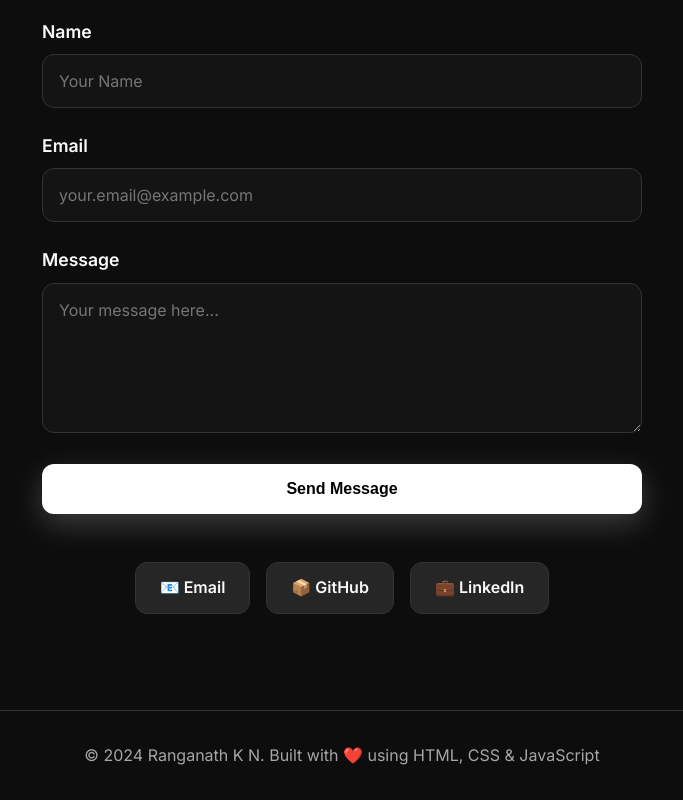
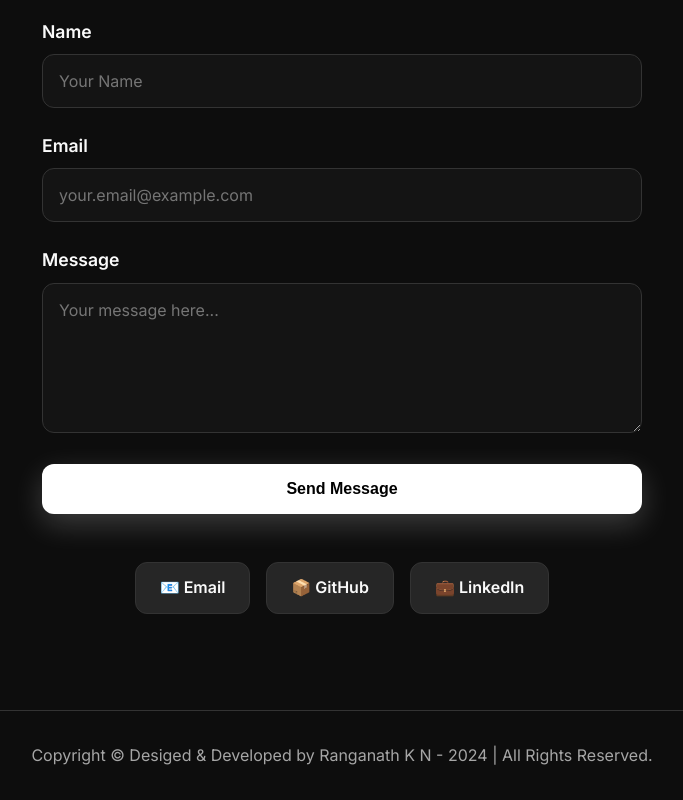
Before and after one commit to ranganathkn554/RKN-Portfolio, a plain HTML site: page index.html in a window 1280 px wide. Shown: the part 5539-6339 px from the top of the page, without its empty margins (298-981 px from the left). Drawn offline with Linux system fonts and the light colour scheme.

Commit message:
Update index.html

```diff
--- a/index.html
+++ b/index.html
@@ -1097,7 +1097,7 @@
 
     <!-- Footer -->
     <footer>
-        <p>&copy; 2024 Ranganath K N. Built with ❤️ using HTML, CSS & JavaScript</p>
+        <p>Copyright &copy; Desiged & Developed by Ranganath K N - 2024 | All Rights Reserved. </p>
     </footer>
 
     <script>
```
